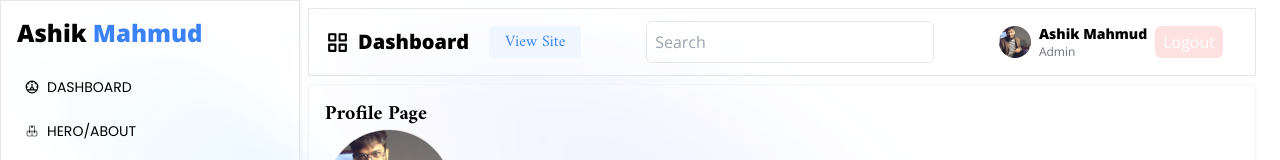
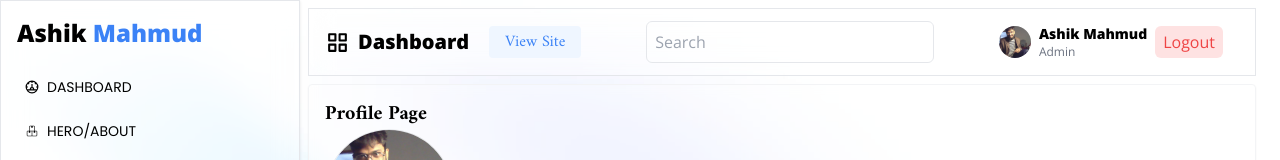
Before and after one commit to Ashik-Mahmud/nextjs-offical-portfolio, a Next.js app: page /dashboard/profile in a window 1280 px wide. Shown: the top 160 px of the page. Built offline with nearby package versions, Linux system fonts and the light colour scheme.

Commit message:
create api routes for auth

```diff
--- a/components/layouts/DashboardLayout.tsx
+++ b/components/layouts/DashboardLayout.tsx
@@ -62,7 +62,7 @@ const DashboardLayout = ({ children }: Props) => {
                 </div>
               </div>
               <div className="flex items-center gap-2">
-                <button className="bg-red-100 text-red-500 text-white px-2 py-1 rounded-md">
+                <button className="bg-red-100 text-red-500  px-2 py-1 rounded-md">
                   Logout
                 </button>
               </div>
--- /dev/null
+++ b/pages/api/auth/login.ts
@@ -0,0 +1,6 @@
+import { NextApiRequest, NextApiResponse } from "next";
+
+export default function handler(req: NextApiRequest, res: NextApiResponse) {
+  // ...
+  res.status(200).json({ message: "Success!" });
+}
--- /dev/null
+++ b/pages/api/auth/register.ts
@@ -0,0 +1,6 @@
+import { NextApiRequest, NextApiResponse } from "next";
+
+export default function handler(req: NextApiRequest, res: NextApiResponse) {
+  // ...
+  res.status(200).json({ message: "Success!" });
+}
--- a/pages/dashboard/profile/index.tsx
+++ b/pages/dashboard/profile/index.tsx
@@ -1,4 +1,5 @@
 import DashboardLayout from "@/components/layouts/DashboardLayout";
+import Image from "next/image";
 
 type Props = {};
 
@@ -9,10 +10,12 @@ const ProfilePage = (props: Props) => {
         <h3 className="text-xl font-bold">Profile Page</h3>
       </div>
       <div className="profile-image">
-        <img
+        <Image
           className="w-32 h-32 rounded-full object-cover border"
           src="/assets/images/me.jpg"
           alt="profile"
+          width={128}
+          height={128}
         />
         <h3 className="text-xl font-bold my-3">
           Ashik Mahmud{" "}
```
